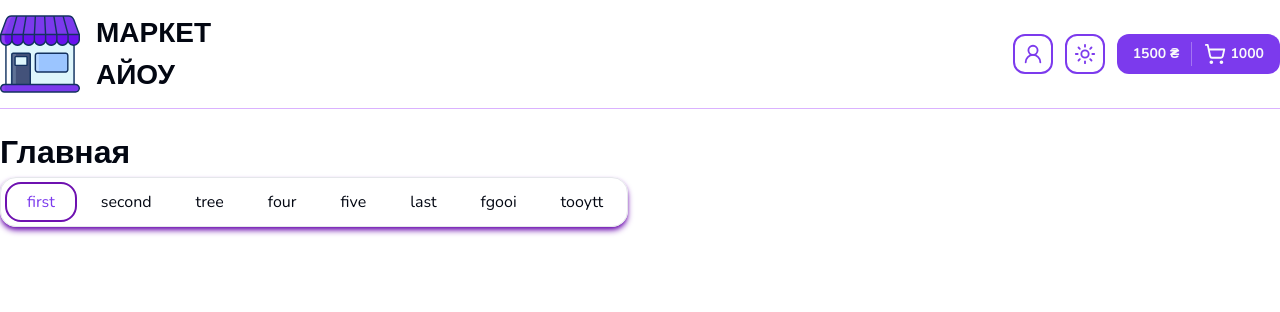
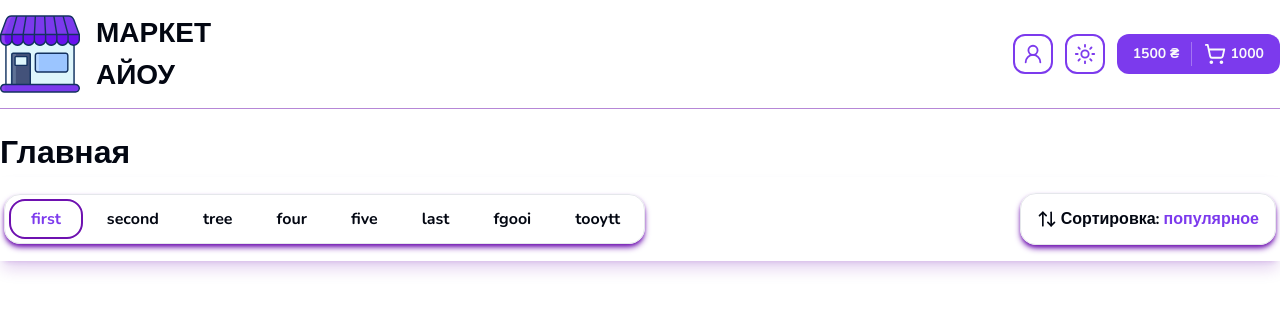
Before and after one commit to smartware10/market.io.frontend, a Next.js app: page / in a window 1280 px wide. Shown: the top 312 px of the page. Built offline with nearby package versions, Linux system fonts and the light colour scheme.

Commit message:
Add top-bar and mini fix

```diff
--- a/src/app/page.tsx
+++ b/src/app/page.tsx
@@ -1,13 +1,14 @@
-import { Categories, Container, Title } from "@/components/shared";
+import { Container, Title, TopBar } from "@/components/shared";
 
 export default function Home() {
   return (
     <>
       <Container className="mt-5">
         <Title text={"Главная"} size={"lg"} className={"font-bold"} />
-        <Categories />
-        <div className={"h-[3000px]"} />
       </Container>
+
+      <TopBar />
+      <div className={"h-[3000px]"} />
     </>
   );
 }
--- a/src/components/shared/categoties.tsx
+++ b/src/components/shared/categoties.tsx
@@ -20,7 +20,7 @@ export const Categories: React.FC<Props> = ({ className }) => {
   return (
     <div
       className={cn(
-        "inline-flex gap-1 p-1 border-1 rounded-2xl shadow-md shadow-purple-800",
+        "font-bold inline-flex gap-1 p-1 border-1 rounded-2xl shadow-md shadow-purple-800",
         className,
       )}
     >
--- a/src/components/shared/header.tsx
+++ b/src/components/shared/header.tsx
@@ -11,7 +11,7 @@ interface Props {
 
 export const Header: React.FC<Props> = ({ className }) => {
   return (
-    <header className={cn("border-b border-b-purple-300", className)}>
+    <header className={cn("border-b border-b-purple-800/50", className)}>
       <Container className="flex items-center justify-between py-3">
         {/* Левая часть */}
         <div className="flex items-center gap-4">
--- a/src/components/shared/index.ts
+++ b/src/components/shared/index.ts
@@ -2,5 +2,6 @@ export { Container } from "./container";
 export { Header } from "./header";
 export { Title } from "./title";
 export { Categories } from "./categoties";
-export { SortPopup } from "./sotr-popup";
+export { SortPopup } from "./sort-popup";
 export { ToggleTheme } from "./toggle-theme";
+export { TopBar } from "./top-bar";
--- /dev/null
+++ b/src/components/shared/sort-popup.tsx
@@ -0,0 +1,22 @@
+import { cn } from "@/lib/utils";
+import React from "react";
+import { ArrowUpDown } from "lucide-react";
+
+interface Props {
+  className?: string;
+}
+
+export const SortPopup: React.FC<Props> = ({ className }) => {
+  return (
+    <div
+      className={cn(
+        "inline-flex items-center gap-1 py-1 px-4 border-1 shadow-md shadow-purple-800 h-[52px] rounded-2xl cursor-pointer",
+        className,
+      )}
+    >
+      <ArrowUpDown size={20} />
+      <b>Сортировка:</b>
+      <b className={"text-primary"}>популярное</b>
+    </div>
+  );
+};
--- a/src/components/shared/sotr-popup.tsx
+++ /dev/null
@@ -1,19 +0,0 @@
-import { cn } from "@/lib/utils";
-import React from "react";
-
-interface Props {
-  className?: string;
-}
-
-export const SortPopup: React.FC<Props> = ({ className }) => {
-  return (
-    <div
-      className={cn(
-        "inline-flex items-center gap-1 bg-gray-50 px-5 h-[52px] rounded-2xl cursor-pointer",
-        className,
-      )}
-    >
-      <div></div>
-    </div>
-  );
-};
--- /dev/null
+++ b/src/components/shared/top-bar.tsx
@@ -0,0 +1,23 @@
+import { cn } from "@/lib/utils";
+import React from "react";
+import { Categories, Container, SortPopup } from "@/components/shared";
+
+interface Props {
+  className?: string;
+}
+
+export const TopBar: React.FC<Props> = ({ className }) => {
+  return (
+    <div
+      className={cn(
+        "sticky top-0 py-4 px-1 shadow-lg shadow-purple-800/20 z-10",
+        className,
+      )}
+    >
+      <Container className={"flex items-center justify-between"}>
+        <Categories />
+        <SortPopup />
+      </Container>
+    </div>
+  );
+};
```
